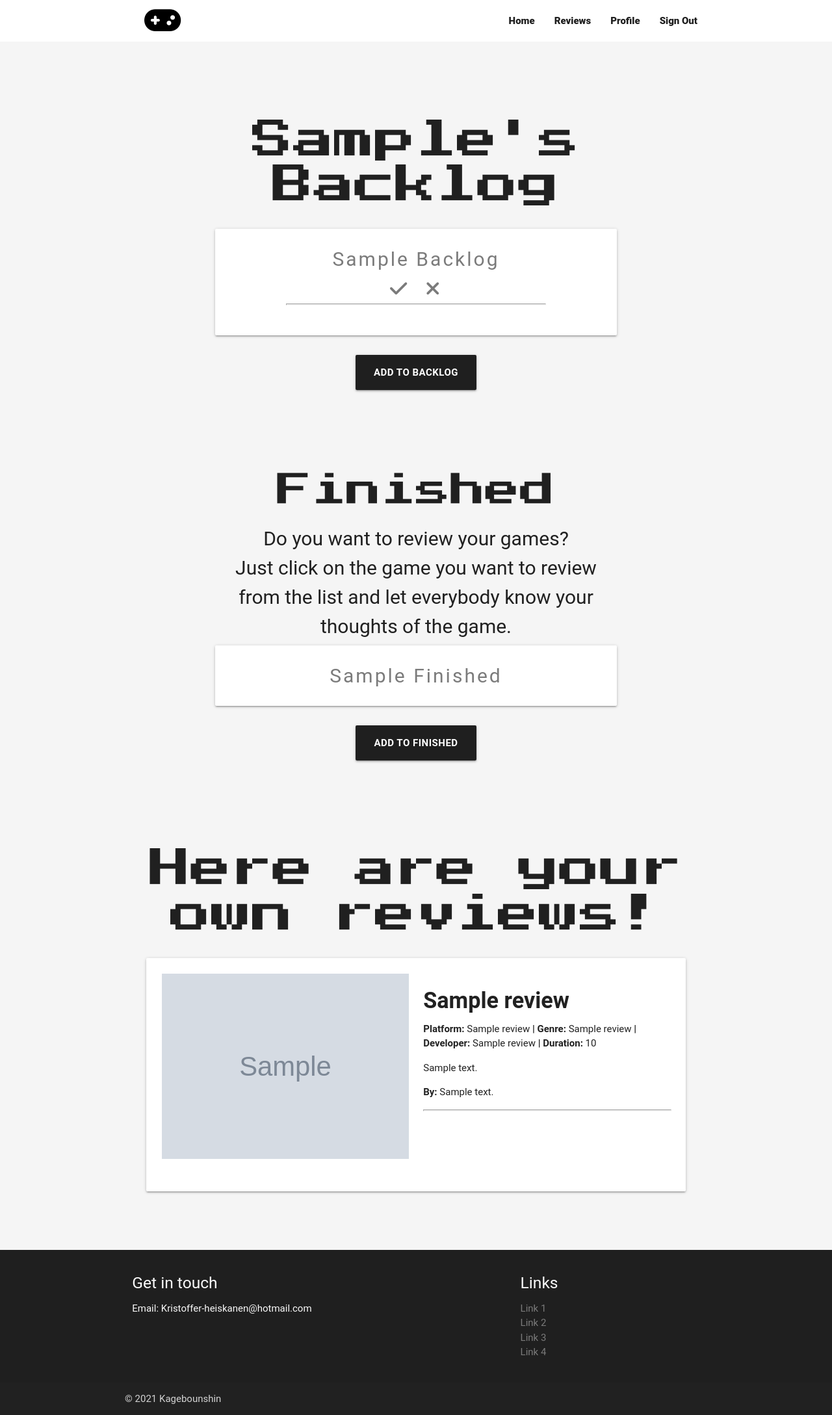
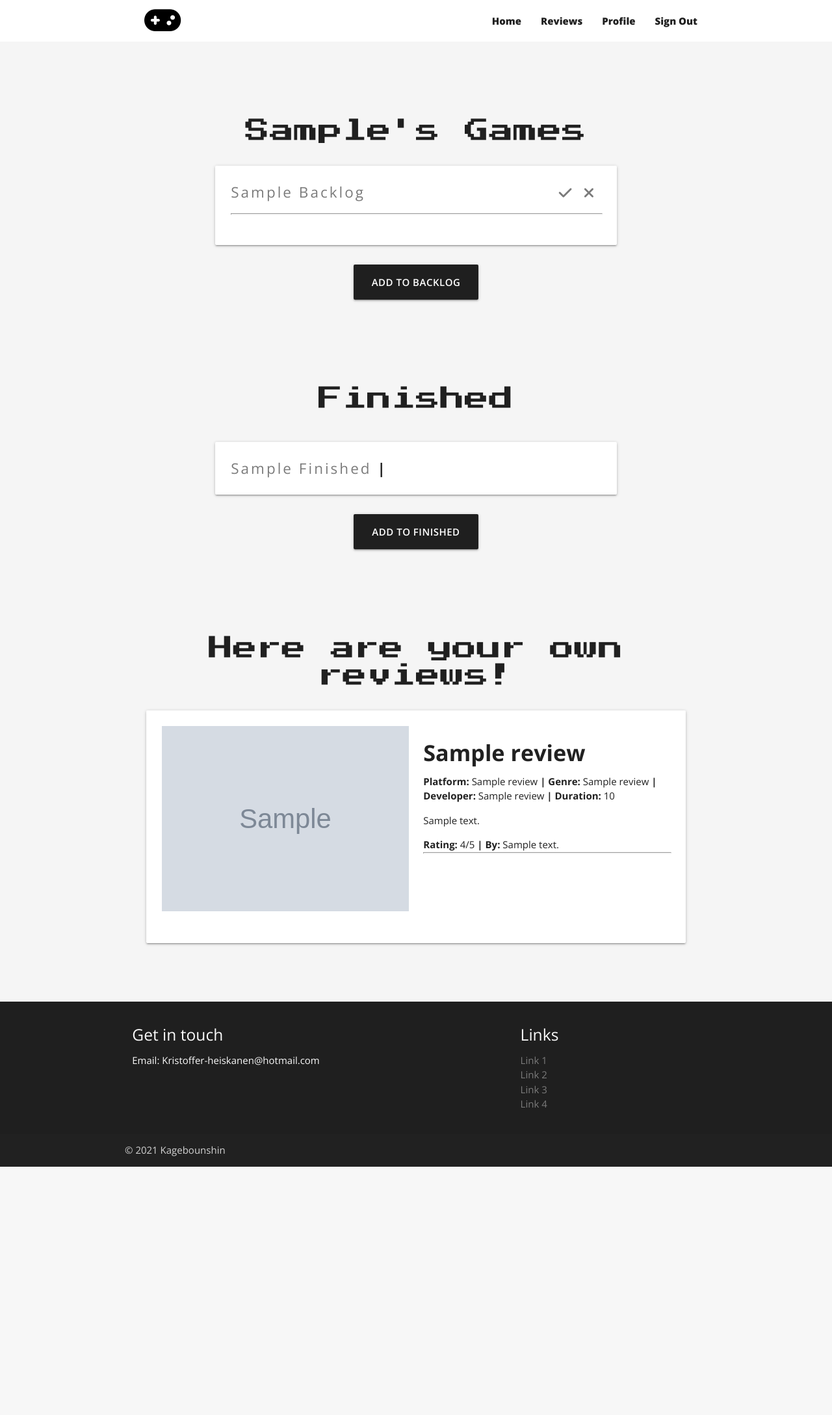
Before and after one commit to Kagebounshin/game-rating-site, a Flask app: page /profile/1 in a window 1280 px wide. Shown: the whole page at 65% size. After the commit the page ends 1795 px from the top, so only its background shows below. Run offline with Flask 2, Linux system fonts and the light colour scheme; the visitor is signed in with stand-in values (Sample User, id 1); grey boxes marked "Sample" are stand-in pictures; a database or web service that is not in the repository returns one stand-in record (values such as "Sample title"); some libraries are stand-ins or nearby versions.

Commit message:
Changed the layout for the backlog games and finished games, added padding and margins, cleaned up the style.css

```diff
--- a/static/css/style.css
+++ b/static/css/style.css
@@ -1,10 +1,14 @@
+@import url('https://fonts.googleapis.com/css2?family=Open+Sans:ital,wght@0,300;0,400;0,600;0,700;0,800;1,300;1,400;1,600;1,700;1,800&display=swap');
+
+@import url('https://fonts.googleapis.com/css2?family=Lato:ital,wght@0,100;0,300;0,400;0,700;0,900;1,100;1,300;1,400;1,700;1,900&display=swap');
+
 @import url('https://fonts.googleapis.com/css2?family=Open+Sans:ital,wght@0,300;0,400;0,600;0,700;0,800;1,300;1,400;1,600;1,700;1,800&display=swap');
 
 @import url('https://fonts.googleapis.com/css2?family=Press+Start+2P&display=swap');
 
 body {
-    background-color: #ffffff;
-    font-family: 'Roboto', sans-serif;
+    background-color: #fff;
+    font-family: 'Open Sans', sans-serif;
     padding: 0 auto;
     margin: 0 auto;
     overflow-x: hidden;
@@ -27,7 +31,7 @@ body {
 }
 
 .bg-color-about {
-    background-color: #ffffff;
+    background-color: #fff;
 }
 
 .bg-color-footer {
@@ -35,7 +39,7 @@ body {
 }
 
 .bg-color-navbar {
-    background-color: white;
+    background-color: #fff;
 }
 
 /* NAVBAR */
@@ -174,12 +178,14 @@ a.sidenav-trigger.left {
     margin-bottom: 0;
 }
 
-.backlog-container {
+.backlog-container,
+.finished-container {
     padding-bottom: 5rem;
     margin-bottom: 0;
 }
 
-.backlog-container .btn {
+.backlog-container .btn,
+.finished-container .btn {
     margin: 1rem;
 }
 
@@ -198,6 +204,10 @@ a.sidenav-trigger.left {
     font-family: 'Press Start 2P', sans-serif;
 }
 
+.reviews-container h4 {
+    margin-top: 0rem;
+}
+
 .reviews-container img,
 .profile-container img {
     width: 100%;
@@ -205,12 +215,20 @@ a.sidenav-trigger.left {
     margin-bottom: 0;
 }
 
-.backlog-container a{
+.backlog-container a,
+.finished-container a {
     margin-top: 3rem;
 }
 
 .profile-container h1:first-child {
     font-family: 'Press Start 2P', sans-serif;
+}
+
+.info-container a:last-child,
+.footer-container a,
+.register-container a,
+.login-container a{
+    font-weight: 400;
 }
 
 /* MEDIA BREAKPOINTS */
@@ -361,10 +379,42 @@ a.sidenav-trigger.left {
         margin-left: 2rem;
     }
 
-    .backlog-container p {
-        font-size: 2rem;
+    .profile-container h1,
+    .finished-container h1 {
+        font-size: 2.5rem;
+    }
+
+    .backlog-container p,
+    .finished-container p {
+        font-size: 1.5rem;
         margin: 0;
     }
+}
+
+
+/* HOVER */
+
+.info-container a:last-child:hover,
+.footer-container a:hover,
+.register-container a:hover,
+.login-container a:hover {
+    color: #ffcc00;
+    transition: 300ms ease-in-out;
+}
+
+.finished-hover:hover {
+    color: #464646;
+    transition: 300ms ease-in-out;
+}
+
+i.fas.fa-check:hover {
+    color: rgb(62, 145, 62);
+    transition: 200ms ease-in-out;
+}
+
+i.fas.fa-times:hover {
+    color: rgb(180, 32, 32);
+    transition: 200ms ease-in-out;
 }
 
 /* ADDITIONAL STYLING */
@@ -438,30 +488,17 @@ hr {
 
 .hr-backlog {
     border-bottom: 2px solid #f5f5f5;
-    width: 70%;
+    width: 100%;
     margin: 0 auto;
-    margin-top:0;
+    margin-top:1rem;
     margin-bottom:0;
 }
 
-.info-container a:last-child:hover,
-.footer-container a:hover,
-.register-container a:hover,
-.login-container a:hover {
-    color: #ffcc00;
-    transition: 300ms ease-in-out;
-}
-
-.profile-container a:hover {
-    color: #464646;
-    transition: 300ms ease-in-out;
-}
-
-.info-container a:last-child,
-.footer-container a,
-.register-container a,
-.login-container a{
-    font-weight: 400;
+.hr-review {
+    border-bottom: 2px solid #f5f5f5;
+    width: 100%;
+    margin: 0 auto;
+    margin-bottom:0;
 }
 
 #copyright {
@@ -473,7 +510,7 @@ hr {
 }
 
 .backlog i {
-    /* float: right; */
+    float: right;
     padding: .5rem;
 }
 
@@ -496,13 +533,3 @@ hr {
 .mb {
     margin-bottom: 3rem;
 }
-
-i.fas.fa-check:hover {
-    color: rgb(62, 145, 62);
-    transition: 200ms ease-in-out;
-}
-
-i.fas.fa-times:hover {
-    color: rgb(180, 32, 32);
-    transition: 200ms ease-in-out;
-}
--- a/templates/profile.html
+++ b/templates/profile.html
@@ -3,7 +3,7 @@
     <div class="row profile-container bg-color-profile">
         <div class="col s12 m10 offset-m1 l8 offset-l2">
             <h1 class="center-align capitilize">
-                {{ username }}'s Backlog
+                {{ username }}'s Games
             </h1>
         </div>
 <!-- Show this if you havn't added to your list -->
@@ -23,18 +23,16 @@
     {% if backlogs|length != 0 %}
         <div class="row backlog-container center-align">
             <div class="col s12 m8 offset-m2 l6 offset-l3">
-                <div class="card-panel center-align backlog">
+                <div class="card-panel left-align backlog">
                     {% for backlog in backlogs %}
                         <p class="capitilize games">
                             <a href="{{ url_for('edit_backlog',  backlog_id=backlog._id ) }}">{{ backlog.backlog_name }}
                             </a>
-
-                            <br>
+                            <a href="{{ url_for('delete_backlog',  backlog_id=backlog._id ) }}">
+                                <i class="fas fa-times "></i>
+                            </a>
                             <a href="{{ url_for('finished_backlog',  backlog_id=backlog._id ) }}">
                                 <i class="fas fa-check "></i>
-                            </a>
-                            <a href="{{ url_for('delete_backlog',  backlog_id=backlog._id ) }}">
-                                <i class="fas fa-times "></i>
                             </a>
                         </p>
                         <hr class="hr-backlog">
@@ -48,24 +46,22 @@
     {% endif %}
 <!-- Show this if you have finshed a game -->
     {% if finish|length != 0 %}
-    <div class="row backlog-container center-align">
+    <div class="row finished-container center-align">
         <div class="col s12 m8 offset-m2 l6 offset-l3">
-            <h2 class="center-align">
-                Finished
-            </h2>
-
-            <p class="center-align">
-                Do you want to review your games?<br>
-                Just click on the game you want to review from the list
-                and let everybody know your thoughts of the game.
-            </p>
-            <div class="card-panel center-align finished-backlog">
+            <div class="row">
+                <div class="col s12">
+                    <h1 class="center-align">
+                        Finished
+                    </h1>
+                </div>
+            </div>
+            <div class="card-panel left-align finished-backlog ">
                 {% for finished in finish %}
-                    <p class="capitilize games">
-                        <a href="{{ url_for('add_review',  finished_id=finished._id) }}">
-                            {{ finished.backlog_name }}
+                    <p class="capitilize games inline">
+                        <a class ="hover-effect" href="{{ url_for('add_review',  finished_id=finished._id) }}">
+                           {{ finished.backlog_name }}
                         </a>
-                        <br>
+                        <span>|</span>
                     </p>
                 {% endfor %}
             </div>
@@ -84,7 +80,7 @@
     {% if review|length == 0 %}
 {% for review in reviews %}
     <div class="col s12 m8 offset-m2">
-        <div class="card-panel fadeinleftstart">
+        <div class="card-panel fadeinleft">
             <div class="row">
                 <div class="col s12 m12 l12 xl6">
                     <img src="{{ review.photo_url }}" alt=" image">
@@ -127,11 +123,21 @@
                 <p class="review-text">
                     {{ review.review_text }}
                 </p>
-                <p>
+                <p class="inline">
+                    <span>
+                        Rating:
+                    </span>
+                   {{ review.rating_nr }}/5
+                   <span>
+                    |
+                </span>
+                </p>
+                <p class="inline">
                     <span>
                         By:
                     </span>
                     {{ review.review_by }}
+
                 </p>
                 <hr>
                 </div>
```
